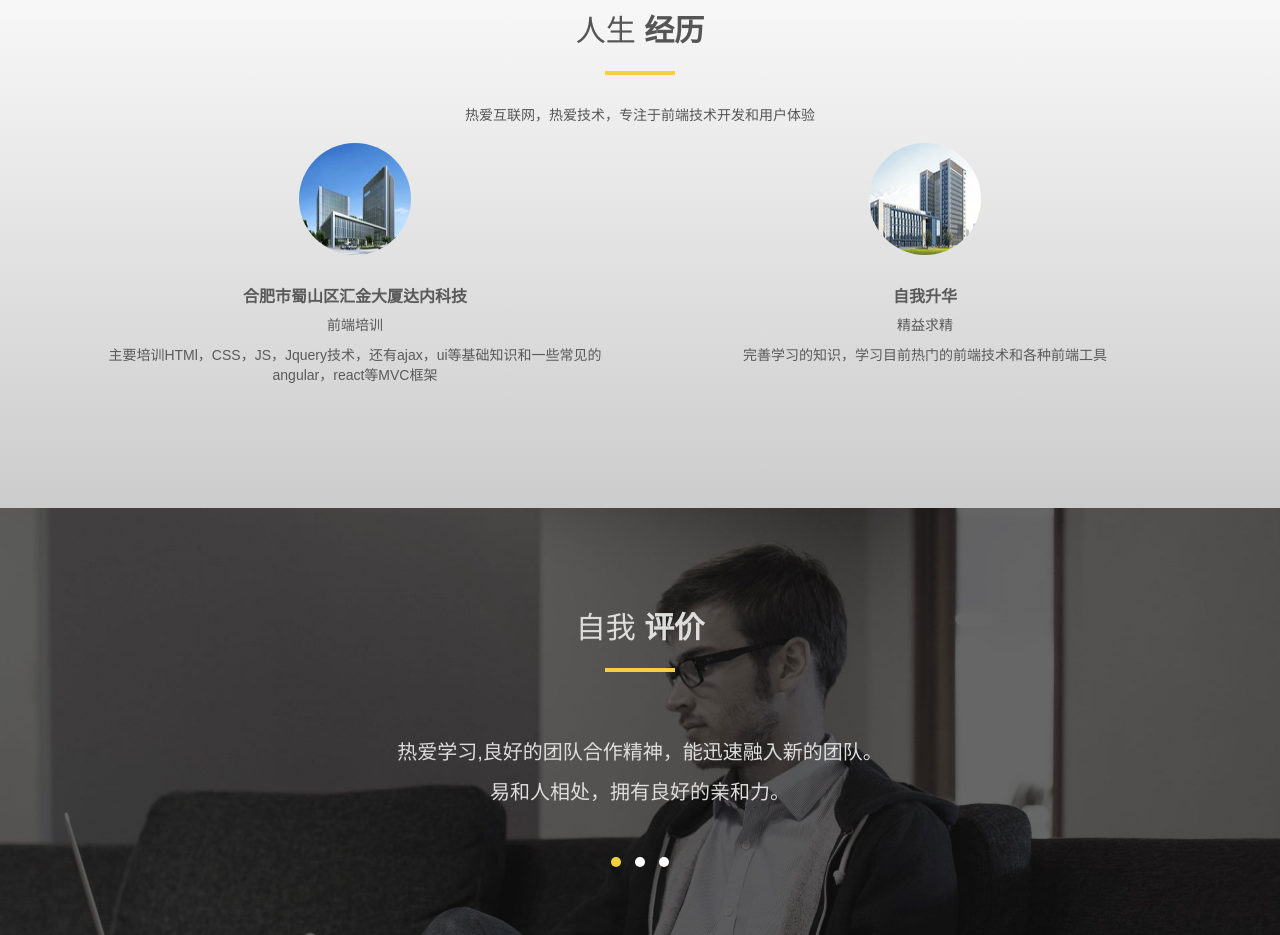
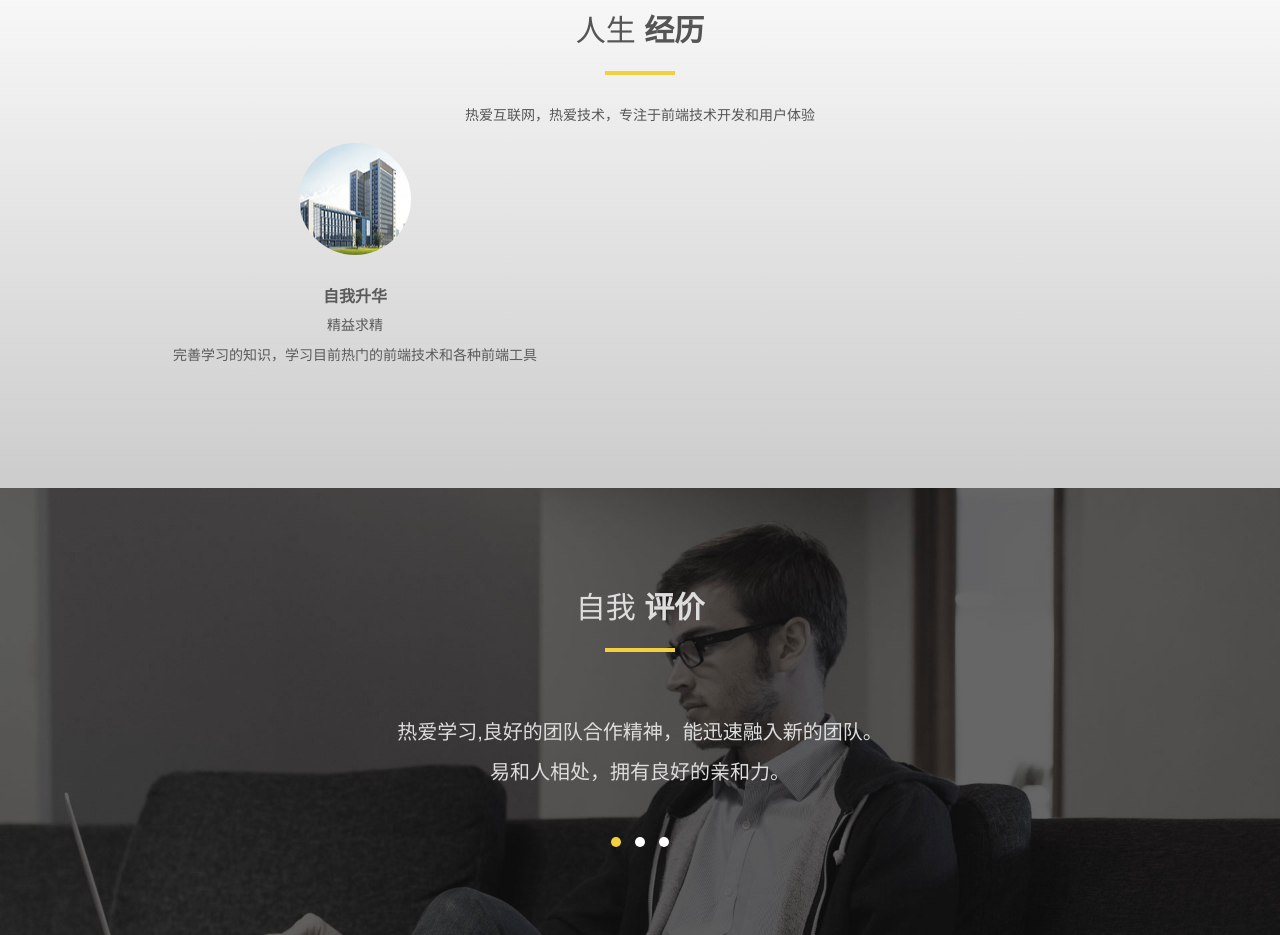
Before and after one commit to kaikai0627/homepage, a plain HTML site: page index.html in a window 1280 px wide. Shown: the part 3400-4335 px from the top of the page. Drawn offline with nearby package versions, Linux system fonts and the light colour scheme; a script that the page names is missing.

Commit message:
Update index.html

```diff
--- a/index.html
+++ b/index.html
@@ -303,21 +303,6 @@
       <p>热爱互联网，热爱技术，专注于前端技术开发和用户体验</p>
     </div>
     <div id="row">
-
-
-
-      <div class="col-md-6 col-sm-6">
-        <div class="thumbnail"> <img src="img/team/01.jpg" alt="" class="img-circle team-img">
-          <div class="caption">
-            <h3>合肥市蜀山区汇金大厦达内科技</h3>
-            <p>前端培训</p>
-            <p>主要培训HTMl，CSS，JS，Jquery技术，还有ajax，ui等基础知识和一些常见的angular，react等MVC框架</p>
-          </div>
-        </div>
-      </div>
-
-
-
       <div class="col-md-6 col-sm-6">
         <div class="thumbnail"> <img src="img/team/03.jpg" alt="自我升华" class="img-circle team-img">
           <div class="caption">
```
